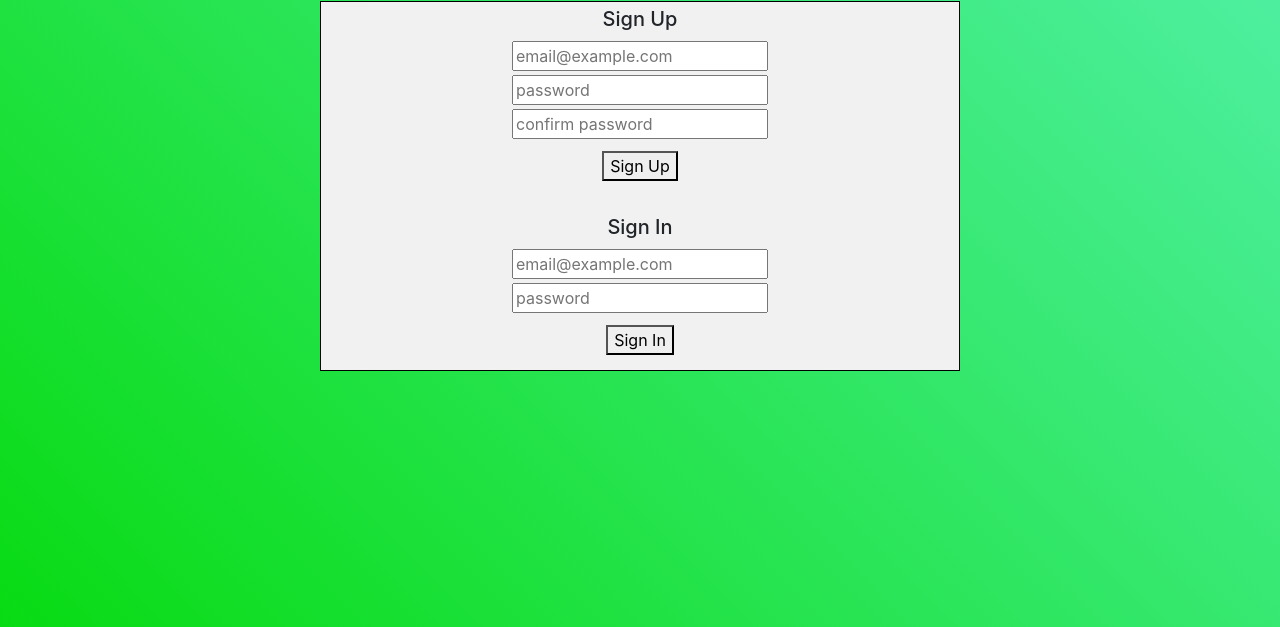
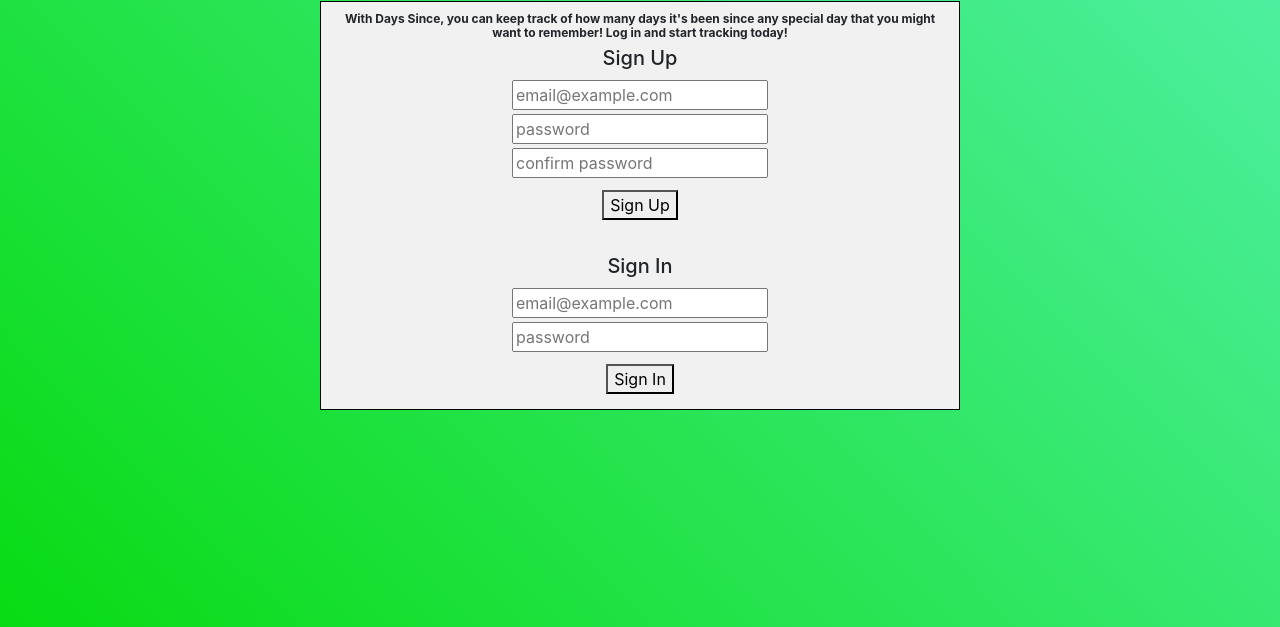
Before and after one commit to bchin224/days_since_client, a website built with webpack: page index.html in a window 1280 px wide. Shown: the part 173-800 px from the top of the page. Built offline with nearby package versions, Linux system fonts and the light colour scheme.

Commit message:
Bug fix for modal title retention - Fixed bug with modal title not going back to default on view all - Added a small intro on the home page - Updates on readme

```diff
--- a/assets/scripts/events/ui.js
+++ b/assets/scripts/events/ui.js
@@ -14,6 +14,7 @@ const getAllEventSuccess = function (response) {
   let dashTest = ''
   const eventList = response.events
   $('#message-display').html('')
+  $('.modal-title').text('Your Events Dashboard')
   eventList.forEach(event => {
     const eventHtml = (`
     <div class="row">
--- a/assets/styles/index.scss
+++ b/assets/styles/index.scss
@@ -34,6 +34,13 @@ header {
   margin-top: 30px;
   width: 50%;
   // border: 1px solid black;
+}
+
+#intro {
+  margin: 5px;
+  font-size: 1.5vh;
+  font-weight: bold;
+  line-height: 1.8vh;
 }
 
 #message-display {
--- a/index.html
+++ b/index.html
@@ -15,6 +15,9 @@
       <header><img src="./public/DaysSince_Header.png" alt="Days Since Header" id="logo"></header>
         <p id="message-display" class="turn"></p>
           <div class="unauthenticated">
+            <p id="intro">With Days Since, you can keep track of how many days it's been since
+              any special day that you might want to remember! Log in and start tracking today!
+            </p>
             <h5>Sign Up</h5>
             <form id="sign-up">
               <input name="credentials[email]" type="text" placeholder="email@example.com">
```
Also changed, not shown: README.md.
